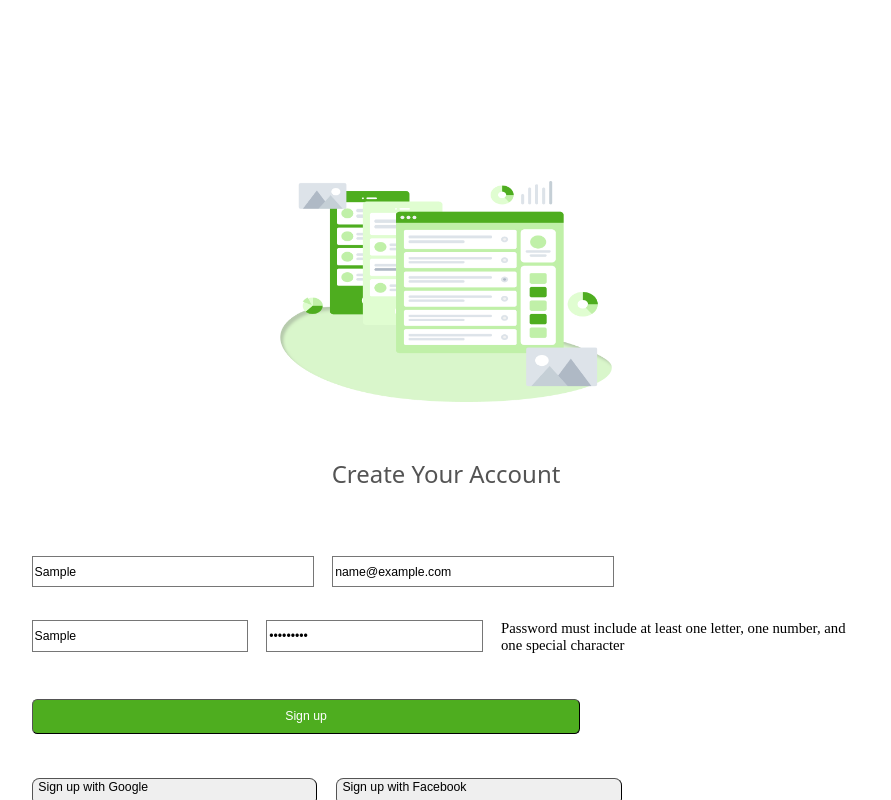
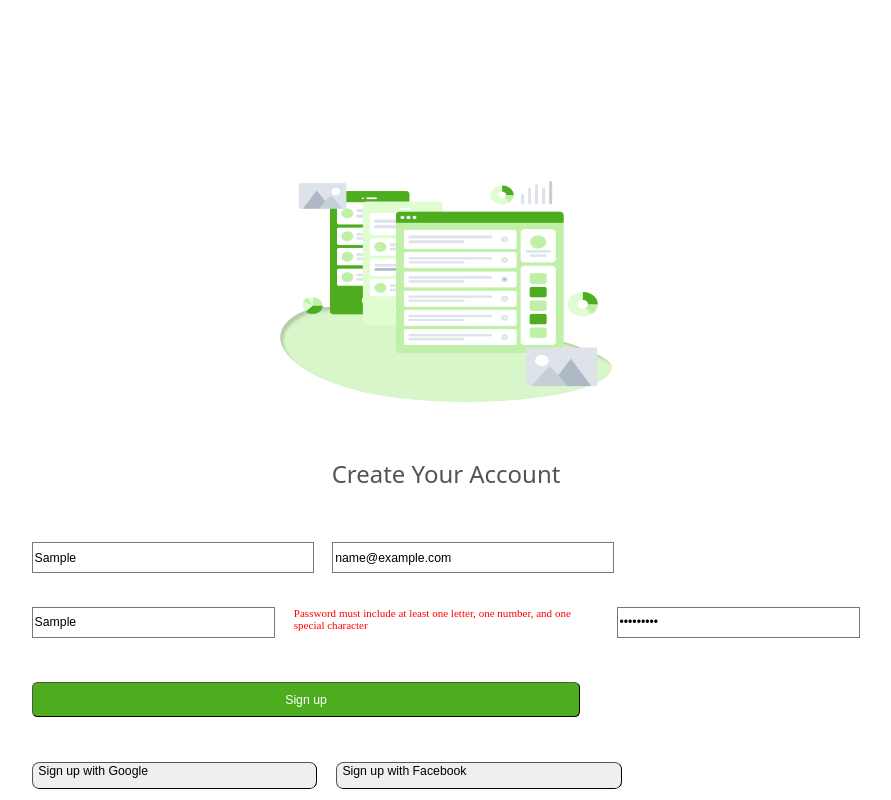
Before and after one commit to Thrive-Track/frontend, a React (Vite) app: page /signup in a window 1280 px wide. Both pictures are taken after typing "Sample", "name@example.com", "Sample", "Sample123" into the empty fields and a click on the button "Sign up". Shown: the top 800 px of the page, without its empty margins (194-1085 px from the left). Built offline with nearby package versions, Linux system fonts and the light colour scheme.

Commit message:
Styled the error messages using css

```diff
--- a/package.json
+++ b/package.json
@@ -10,10 +10,13 @@
     "preview": "vite preview"
   },
   "dependencies": {
+    "@reduxjs/toolkit": "^1.9.5",
+    "axios": "^1.4.0",
     "formik": "^2.4.2",
     "react": "^18.2.0",
     "react-dom": "^18.2.0",
     "react-icons": "^4.10.1",
+    "react-redux": "^8.1.1",
     "react-router-dom": "^6.14.1",
     "yup": "^1.2.0"
   },
--- a/src/Pages/Create New Password.jsx
+++ b/src/Pages/Create New Password.jsx
@@ -46,11 +46,11 @@ function CreatePassword() {
             >
               {({ isSubmitting }) => (
                 <Form>
+                  <ErrorMessage name="newPassword" component="div" className="error_message0" />
                   <Field type="password" name="newPassword" placeholder="Create New Password" className="password" />
-                  <ErrorMessage name="newPassword" component="div" className="error_message" />
 
+                  <ErrorMessage name="confirmPassword" component="div" className="error_message" />
                   <Field type="password" name="confirmPassword" placeholder="Confirm New Password" className="confirm_password" />
-                  <ErrorMessage name="confirmPassword" component="div" className="error_message" />
 
                   <button type="submit" disabled={isSubmitting} className="change_password">Change Password</button>
                 </Form>
--- a/src/Pages/Create Password.css
+++ b/src/Pages/Create Password.css
@@ -7,6 +7,8 @@ body {
   background-color: white;
   background-repeat: no-repeat;
   zoom: 96%;
+  width: 1366px;
+  height: 640px;
 }
 h {
   text-align: center;
@@ -36,13 +38,13 @@ h {
 }
 p {
   text-align: left;
+  margin-bottom: 48px;
 }
 .password {
   display: flex;
   flex-direction: column;
   align-items: flex-start;
   justify-content: flex-start;
-  margin-top: 48px;
   margin-bottom: 48px;
   width: 47.5vw;
   height: 30px;
@@ -81,7 +83,24 @@ p {
   padding: 96px 120px;
 }
 img {
-  width: fit-content;
-  height: fit-content;
+  width: 520px;
+  height: 740px;
   align-self: flex-end;
 }
+
+.error_message {
+  display: flex;
+  flex-direction: column;
+  font-size: 12px;
+  margin: 0;
+  padding: 0;
+  color: red;
+}
+.error_message0 {
+  display: flex;
+  flex-direction: column;
+  font-size: 12px;
+  margin-top: 0;
+  padding: 0;
+  color: red;
+}
--- a/src/Pages/Loginpage.jsx
+++ b/src/Pages/Loginpage.jsx
@@ -38,11 +38,11 @@ function Loginpage() {
                         {({ isSubmitting }) => (
                             <Form className='sign_in_form'>
                                 <div className='pass_email'>
+                                    <ErrorMessage name='email' component='div' className='error_message' />
                                     <Field type='email' name='email' placeholder='Email' className='email' />
-                                    <ErrorMessage name='email' component='div' className='error_message' />
 
+                                    <ErrorMessage name='password' component='div' className='error_message' />
                                     <Field type='password' name='password' placeholder='Password' maxLength={16} className='password' />
-                                    <ErrorMessage name='password' component='div' className='error_message' />
                                 </div>
 
                                 <button type='submit' disabled={isSubmitting} className='sign_in_btn'>
--- a/src/Pages/Password Recovery.css
+++ b/src/Pages/Password Recovery.css
@@ -53,3 +53,11 @@ p {
   text-align: center;
   margin-bottom: 60px;
 }
+.error_message {
+  display: flex;
+  flex-direction: column;
+  font-size: 12px;
+  margin: 0;
+  padding: 0;
+  color: red;
+}
--- a/src/Pages/Password Recovery.jsx
+++ b/src/Pages/Password Recovery.jsx
@@ -36,8 +36,8 @@ function Passrecover() {
           >
             {({ isSubmitting }) => (
               <Form>
+                <ErrorMessage name="verificationCode" component="div" className="error_message" />
                 <Field type="number" name="verificationCode" placeholder="Verification Code" className="verify_code" />
-                <ErrorMessage name="verificationCode" component="div" className="error_message" />
 
                 <button type="submit" disabled={isSubmitting} className="next_btn">Next</button>
               </Form>
--- a/src/Pages/SignUp.jsx
+++ b/src/Pages/SignUp.jsx
@@ -51,18 +51,18 @@ function Signup() {
                             {({ isSubmitting }) => (
                                 <Form>
                                     <div className='name_email'>
+                                        <ErrorMessage name='name' component='div' className='error_message' />
                                         <Field type='text' name='name' placeholder='Name' className='name' />
-                                        <ErrorMessage name='name' component='div' className='error_message' />
 
+                                        <ErrorMessage name='email' component='div' className='error_message' />
                                         <Field type='email' name='email' placeholder='Email' className='email' />
-                                        <ErrorMessage name='email' component='div' className='error_message' />
                                     </div>
                                     <div className='user_pass'>
+                                        <ErrorMessage name='username' component='div' className='error_message' />
                                         <Field type='text' name='username' placeholder='Username' className='user_name' />
-                                        <ErrorMessage name='username' component='div' className='error_message' />
 
+                                        <ErrorMessage name='password' component='div' className='error_message' />
                                         <Field type='password' name='password' placeholder='Password' maxLength={16} className='password' />
-                                        <ErrorMessage name='password' component='div' className='error_message' />
                                     </div>
                                     <button type='submit' onChange={isSubmitting} className='sign_up_btn'>
                                         Sign up
--- a/src/Pages/Signuppage.css
+++ b/src/Pages/Signuppage.css
@@ -30,26 +30,14 @@ h {
   font-weight: 70;
   line-height: normal;
 }
-.top_bar {
-  display: flex;
-  align-items: center;
-  justify-content: center;
-  flex-direction: row;
-  margin-bottom: 15px;
-  width: 410px;
-}
 .name_email {
   display: flex;
-  align-items: flex-start;
-  justify-content: flex-start;
   flex-direction: row;
   gap: 20px;
   margin-bottom: 36px;
 }
 .user_pass {
   display: flex;
-  align-items: flex-start;
-  justify-content: flex-start;
   flex-direction: row;
   gap: 20px;
   margin-bottom: 48px;
@@ -120,3 +108,9 @@ img {
   width: 360px;
   height: 240px;
 }
+.error_message {
+  display: flex;
+  flex-direction: column;
+  font-size: 12px;
+  color: red;
+}
--- a/src/Pages/forgot password page.jsx
+++ b/src/Pages/forgot password page.jsx
@@ -35,8 +35,8 @@ function ForgotPassword() {
             >
               {({ isSubmitting }) => (
                 <Form>
+                  <ErrorMessage name="email" component="div" className="error_message" />
                   <Field type="email" name="email" placeholder="Email" className="email" />
-                  <ErrorMessage name="email" component="div" className="error_message" />
 
                   <button type="submit" disabled={isSubmitting} className="sendCode_Btn">Send Code</button>
                 </Form>
--- a/src/Pages/forgot password.css
+++ b/src/Pages/forgot password.css
@@ -74,3 +74,11 @@ img {
   height: 700px;
   align-self: flex-end;
 }
+.error_message {
+  display: flex;
+  flex-direction: column;
+  font-size: 12px;
+  margin: 0;
+  padding: 0;
+  color: red;
+}
--- a/src/Pages/login.css
+++ b/src/Pages/login.css
@@ -17,7 +17,7 @@ body {
   flex-direction: column;
   box-sizing: border-box;
 }
-.title1 {
+h {
   display: flex;
   flex-direction: column;
   align-items: center;
@@ -73,6 +73,7 @@ body {
   justify-content: flex-start;
   flex-direction: row;
   gap: 20px;
+  margin-bottom: 30px;
 }
 .google_sign_in_btn {
   display: flex;
@@ -102,3 +103,11 @@ img {
   width: 480px;
   height: 420px;
 }
+.error_message {
+  display: flex;
+  flex-direction: column;
+  font-size: 12px;
+  margin: 0;
+  padding: 0;
+  color: red;
+}
```
Also changed, not shown: .eslintrc.cjs (added), 2 other files (tests, documents, lock files or other folders).
